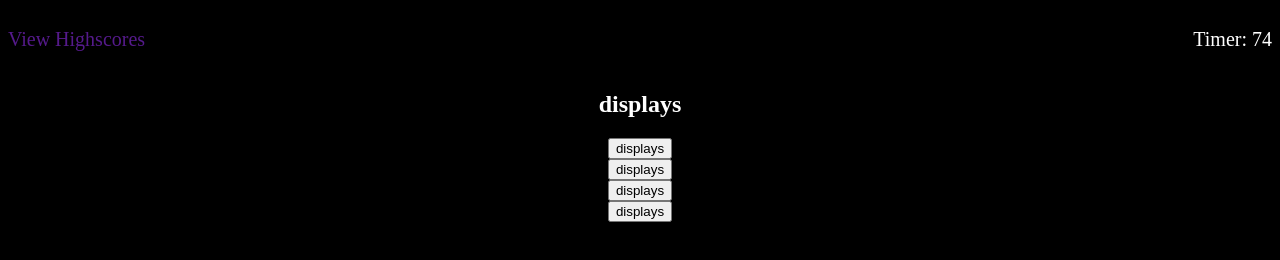
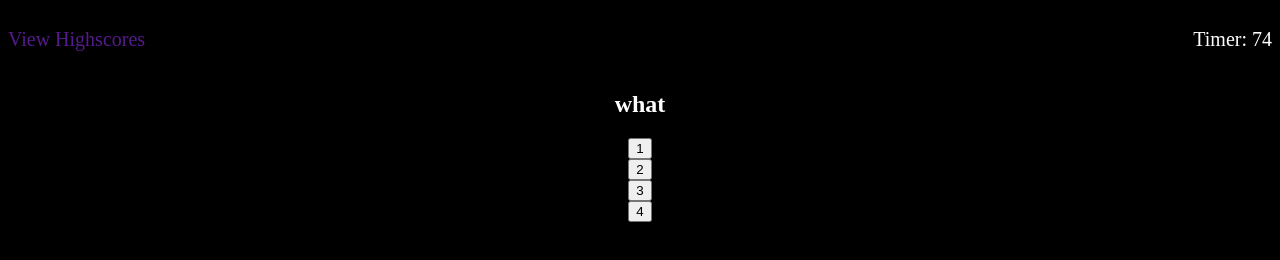
Before and after one commit to Maxwell-Leu/Code-quiz, a plain HTML site: page index.html in a window 1280 px wide. Both pictures are taken after a click on the button "Start Quiz". Drawn offline with Linux system fonts and the light colour scheme.

Commit message:
moved questions and made question info display
variable questions broke my timer function when trying to import so it was moved to scripts

```diff
--- a/assests/javascript/questions.js
+++ b/assests/javascript/questions.js
@@ -0,0 +1,24 @@
+const questions =[
+    {
+        question: "what",
+        choices: ["1", "2", "3", "4"],
+        answer: "3"
+    },
+    {
+        question: "what",
+        choices: ["1", "2", "3", "4"],
+        answer: "2"
+    },
+    {
+        question: "what",
+        choices: ["1", "2", "3", "4"],
+        answer: "1"
+    },
+    {
+        question: "what",
+        choices: ["1", "2", "3", "4"],
+        answer: "4"
+    }
+];
+
+export {questions};
--- a/assests/javascript/script.js
+++ b/assests/javascript/script.js
@@ -1,20 +1,57 @@
 var timerEl = document.querySelector(".timer");
 var welcomeEl = document.querySelector(".welcome");
 var questionEl = document.querySelector(".question");
-var timeLeft;
-var currentQuestion = 0;
+var timeLeft = 75;
+var currentQuestion = -1;
+var questionsAnswered = 0;
+var questions =[
+    {
+        question: "what",
+        choices: ["1", "2", "3", "4"],
+        answer: "3"
+    },
+    {
+        question: "what",
+        choices: ["1", "2", "3", "4"],
+        answer: "2"
+    },
+    {
+        question: "what",
+        choices: ["1", "2", "3", "4"],
+        answer: "1"
+    },
+    {
+        question: "what",
+        choices: ["1", "2", "3", "4"],
+        answer: "4"
+    }
+];
 
 
 function timer(){
     welcomeEl.setAttribute("style","display:none;");
     questionEl.setAttribute("style", "display:flex");
-    timeLeft = 75;
+    changeQuestion();
     var timerInterval = setInterval(function(){
         timerEl.textContent = "Timer: " + timeLeft;
         if(timeLeft === 0){
             clearInterval(timerInterval);
-
         }
         timeLeft--;
     }, 1000)
 }
+
+//import { questions } from "./questions";
+function changeQuestion(){
+    if(currentQuestion < questionsAnswered){
+        questionEl.children[0].textContent = questions[questionsAnswered].question;
+        for(i = 0; i < 4; i++){
+            if(questions[questionsAnswered].choices[i] === questions[questionsAnswered].answer){
+                questionEl.children[i + 1].textContent = questions[questionsAnswered].choices[i];
+            }else{
+                questionEl.children[i + 1].textContent = questions[questionsAnswered].choices[i];
+            }
+
+        }
+    }
+}
--- a/index.html
+++ b/index.html
@@ -29,7 +29,8 @@
     </body>
 
     <div>
+
+        <script src="assests/javascript/script.js"></script>
         <script src="assests/javascript/questions.js"></script>
-        <script src="assests/javascript/script.js"></script>
     </div>
 </html>
```
